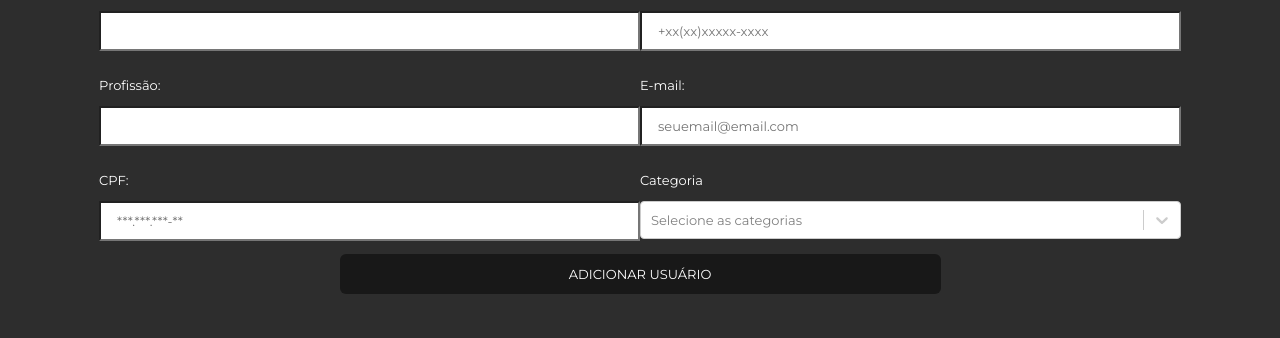
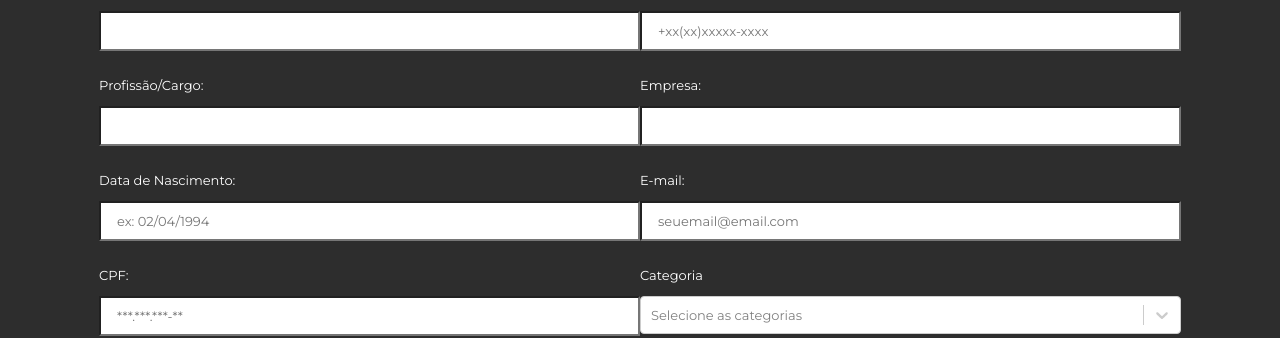
Before and after one commit to gedaijef/bdm-admin, a React (Create React App) app: page /adicionar-usuario in a window 1280 px wide. Shown: the part 488-826 px from the top of the page. Built offline with nearby package versions, Linux system fonts and the light colour scheme; no server answers.

Commit message:
Adicionando campos, data de nascimento e empresa

```diff
--- a/src/Components/UserManager/UserManager.js
+++ b/src/Components/UserManager/UserManager.js
@@ -2,9 +2,9 @@ import React, { useState, useEffect, useRef } from "react";
 import style from "./UserManager.module.css";
 import { addUser, listCategories } from "../../Utils/scriptConexao";
 import InputMask from "react-input-mask";
-import Select from 'react-select';
+import Select from "react-select";
 import Introducao from "../Intruducao/Introducao";
-<link rel="stylesheet" href="./UserManager.module.css" />
+<link rel="stylesheet" href="./UserManager.module.css" />;
 
 const UserManager = () => {
   // REFs
@@ -18,6 +18,8 @@ const UserManager = () => {
   const [phone, setPhone] = useState("");
   const [selectedCategorias, setSelectedCategorias] = useState([]);
   const [profession, setProfession] = useState("");
+  const [company, setCompany] = useState("");
+  const [birth, setBirthDate] = useState("");
   const [email, setEmail] = useState("");
   const [cpf, setCpf] = useState("");
 
@@ -30,7 +32,7 @@ const UserManager = () => {
     listCategories().then((resultado) => {
       setCategorias(
         resultado.map((item) => ({ value: item.id, label: item.name }))
-      ); // Formata o resultado para o react-select
+      );
     });
   };
 
@@ -57,6 +59,14 @@ const UserManager = () => {
     setProfession(event.target.value);
   };
 
+  const changeCompany = (event) => {
+    setCompany(event.target.value);
+  };
+
+  const changeBirth = (event) => {
+    setBirthDate(event.target.value);
+  };
+
   const changeEmail = (event) => {
     setEmail(event.target.value);
   };
@@ -77,7 +87,13 @@ const UserManager = () => {
     setResponseMessage("");
 
     // Cria a string com as categorias selecionadas, separadas por vírgula
-    const categoriasConcatenadas = selectedCategorias.map(categoria => categoria.value).join(",");
+    const categoriasConcatenadas = selectedCategorias
+      .map((categoria) => categoria.value)
+      .join(",");
+
+
+    const [dia, mes, ano] = birth.split('/');
+    const dataFormatada = `${ano}-${mes}-${dia}`;
 
     let addUserResponse = addUser(
       name,
@@ -85,7 +101,9 @@ const UserManager = () => {
       email,
       profession,
       cpf,
-      categoriasConcatenadas
+      categoriasConcatenadas,
+      company,
+      dataFormatada
     );
 
     addUserResponse
@@ -107,9 +125,13 @@ const UserManager = () => {
   return (
     <div>
       <div className={style.content}>
-      <Introducao color="#ffffff" titulo="Adicionar Usuário" texto={`
+        <Introducao
+          color="#ffffff"
+          titulo="Adicionar Usuário"
+          texto={`
             Preencha os dados do usuário que você deseja adicionar
-            `}/>
+            `}
+        />
         <div className={style.form}>
           <div className={style.row}>
             <div className={style.campo_form}>
@@ -137,13 +159,35 @@ const UserManager = () => {
           </div>
           <div className={style.row}>
             <div className={style.campo_form}>
-              <label htmlFor="Profissao">Profissão:</label>
+              <label htmlFor="Profissao">Profissão/Cargo:</label>
               <input
                 onChange={changeProfession}
                 value={profession}
                 name="Profissao"
                 type="text"
               />
+            </div>
+            <div className={style.campo_form}>
+              <label htmlFor="Empresa">Empresa:</label>
+              <input
+                onChange={changeCompany}
+                value={company}
+                name="empresa"
+                type="text"
+              />
+            </div>
+          </div>
+          <div className={style.row}>
+            <div className={style.campo_form}>
+              <label htmlFor="nascimento">Data de Nascimento:</label>
+              <InputMask
+                mask="99/99/9999"
+                onChange={changeBirth}
+                value={birth}
+                placeholder="ex: 02/04/1994"
+              >
+                {(inputProps) => <input {...inputProps} type="text" />}
+              </InputMask>
             </div>
             <div className={style.campo_form}>
               <label htmlFor="Email">E-mail:</label>
--- a/src/Utils/scriptConexao.js
+++ b/src/Utils/scriptConexao.js
@@ -1,4 +1,5 @@
-export async function addUser(name, phone, email, profession, cpf, categorias) {
+export async function addUser(name, phone, email, profession, cpf, categorias,empresa,data_nascimento) {
+  // const url = new URL("http://localhost:3001/client/addCliente");
   const url = new URL("https://bdm-back-end.onrender.com/client/addCliente");
 
   const body = {
@@ -7,25 +8,9 @@ export async function addUser(name, phone, email, profession, cpf, categorias) {
     profissao: profession,
     email: email,
     cpf: cpf,
-    categorias: categorias
-  };
-
-  const response = await fetch(url, {
-    method: "POST",
-    headers: {
-      "Content-Type": "application/json",
-    },
-    body: JSON.stringify(body),
-  });
-
-  return response;
-}
-
-export async function searchNews(categorias, order) {
-  const url = new URL("https://bdm-back-end.onrender.com/client/addCliente");
-
-  const body = {
-    categorias: categorias
+    categorias: categorias,
+    empresa: empresa,
+    data_nascimento:data_nascimento
   };
 
   const response = await fetch(url, {
```
